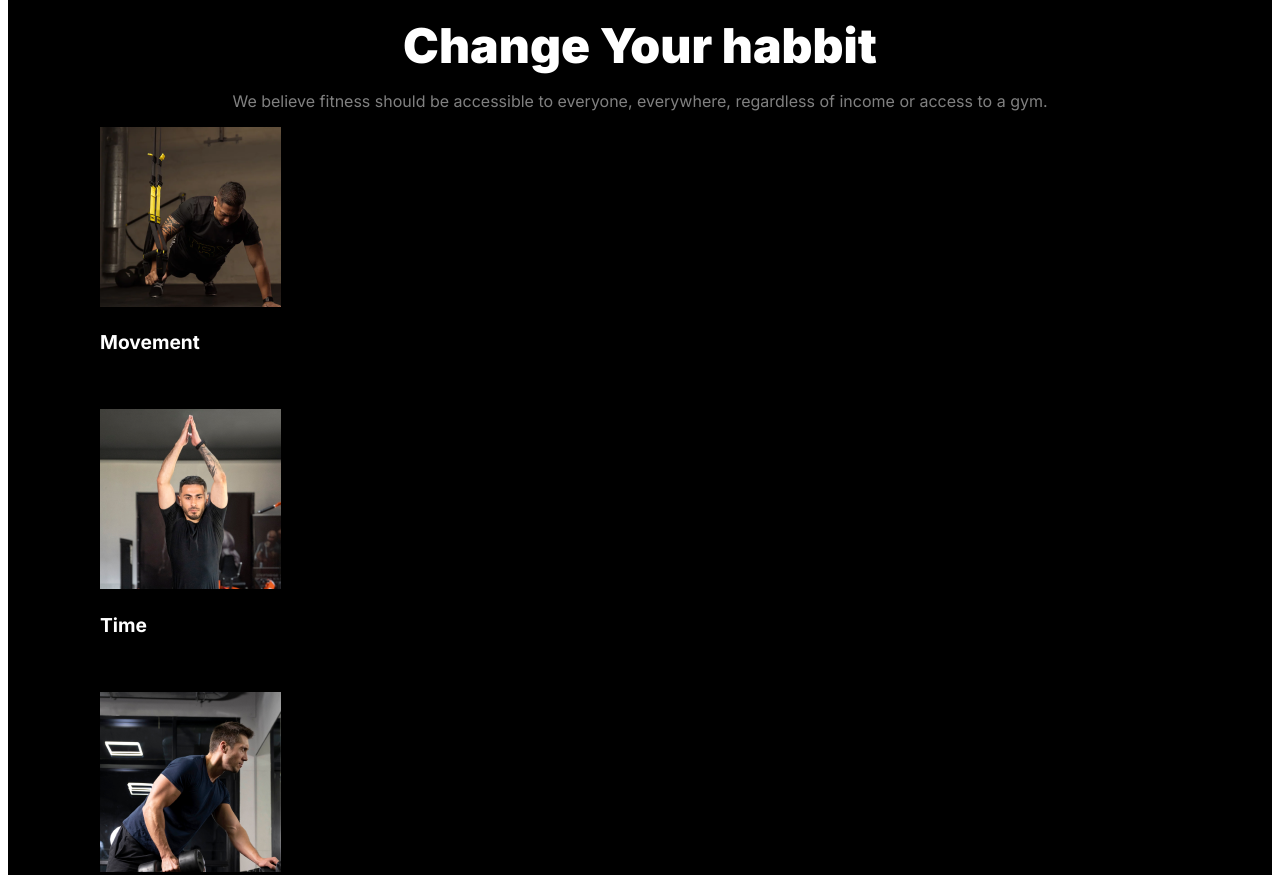
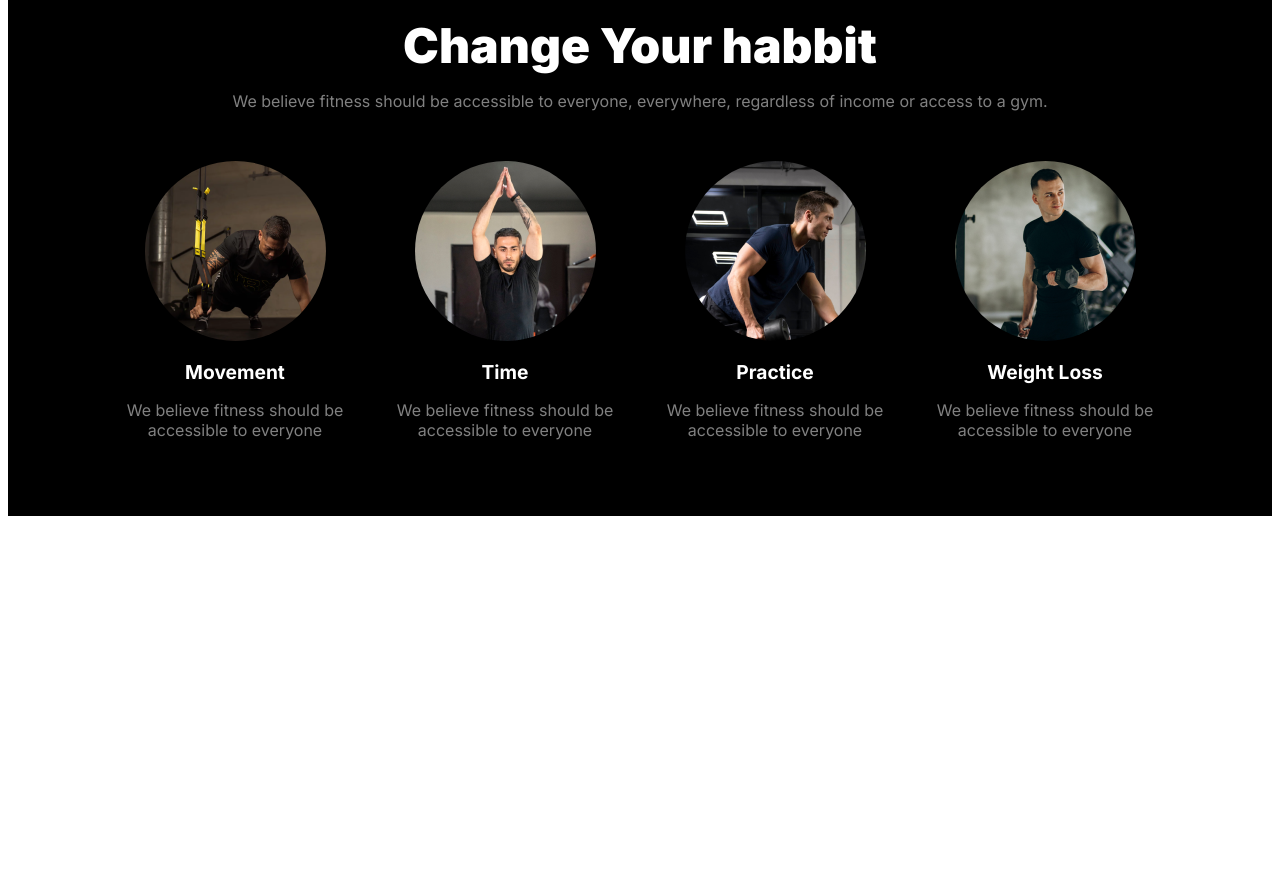
Before and after one commit to ishtmahin/B10A2-versatile-website, a plain HTML site: page index.html in a window 1280 px wide. Shown: the part 780-1655 px from the top of the page. After the commit the page ends 1304 px from the top, so only its background shows below. Drawn offline with Linux system fonts and the light colour scheme; files whose address does not match are found by name.

Commit message:
added habbit section

```diff
--- a/styles/styles.css
+++ b/styles/styles.css
@@ -27,7 +27,7 @@
   /* Or italic, etc. */
 }
 
-main{
+main {
   background-color: black;
   max-width: 1440px;
   padding: 10px;
@@ -142,7 +142,7 @@ ul>li>a {
   position: relative;
 }
 
-.banner-image img{
+.banner-image img {
   width: 100%;
 }
 
@@ -204,13 +204,23 @@ ul>li>a {
 }
 
 /* habbit related styles */
-.habbit{
- max-width: 1080px;
- margin: 100px auto 50px;
 
+.images-container {
+  display: flex;
+  justify-content: space-evenly;
+  margin-top: 50px;
 }
 
-.section-title{
+.habbit {
+  max-width: 1080px;
+  margin: 100px auto 50px;
+}
+
+.habbit-pic {
+  border-radius: 50%;
+}
+
+.section-title {
   font-size: 3rem;
   color: #ffffff;
   font-weight: 900;
@@ -218,16 +228,31 @@ ul>li>a {
   margin: 15px;
 }
 
-.section-description{
+.section-description {
   font-size: 1rem;
   color: rgba(255, 255, 255, 0.5);
   font-weight: 400;
   text-align: center;
 }
 
-.pic-title{
+.pic-title {
   font-size: 1.2rem;
   color: #ffffff;
+  text-align: center;
+  margin-bottom: 0px;
+}
+
+.pic-des {
+  font-size: 1rem;
+  color: rgba(255, 255, 255, 0.5);
+  font-weight: 400;
+  text-align: center;
+}
+
+.image-container{
+  display: flex;
+  flex-direction: column;
+  align-items: center;
 }
 
 /* for small devices */
@@ -240,24 +265,24 @@ ul>li>a {
     display: none;
   }
 
-  .banner{
+  .banner, .images-container {
     flex-direction: column;
   }
 
-  .big-txt{
+  .big-txt {
     font-size: 1.1rem;
   }
 
-  .big-txt2{
+  .big-txt2 {
     font-size: 1.2rem;
   }
 
-  .video-tutorial{
+  .video-tutorial {
     bottom: 50px;
     left: 10px;
   }
 
-  .workout-videos{
+  .workout-videos {
     top: 70px;
     right: -10px;
   }
```
